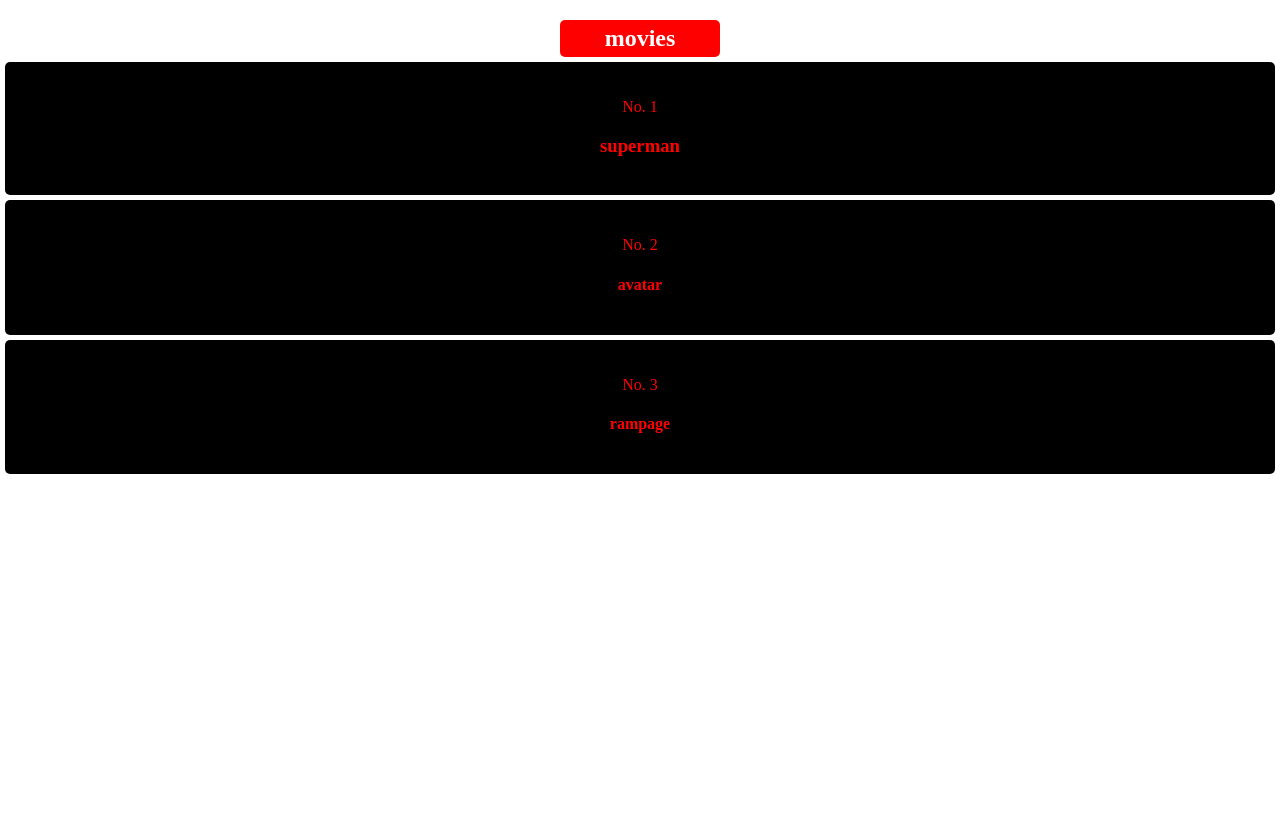
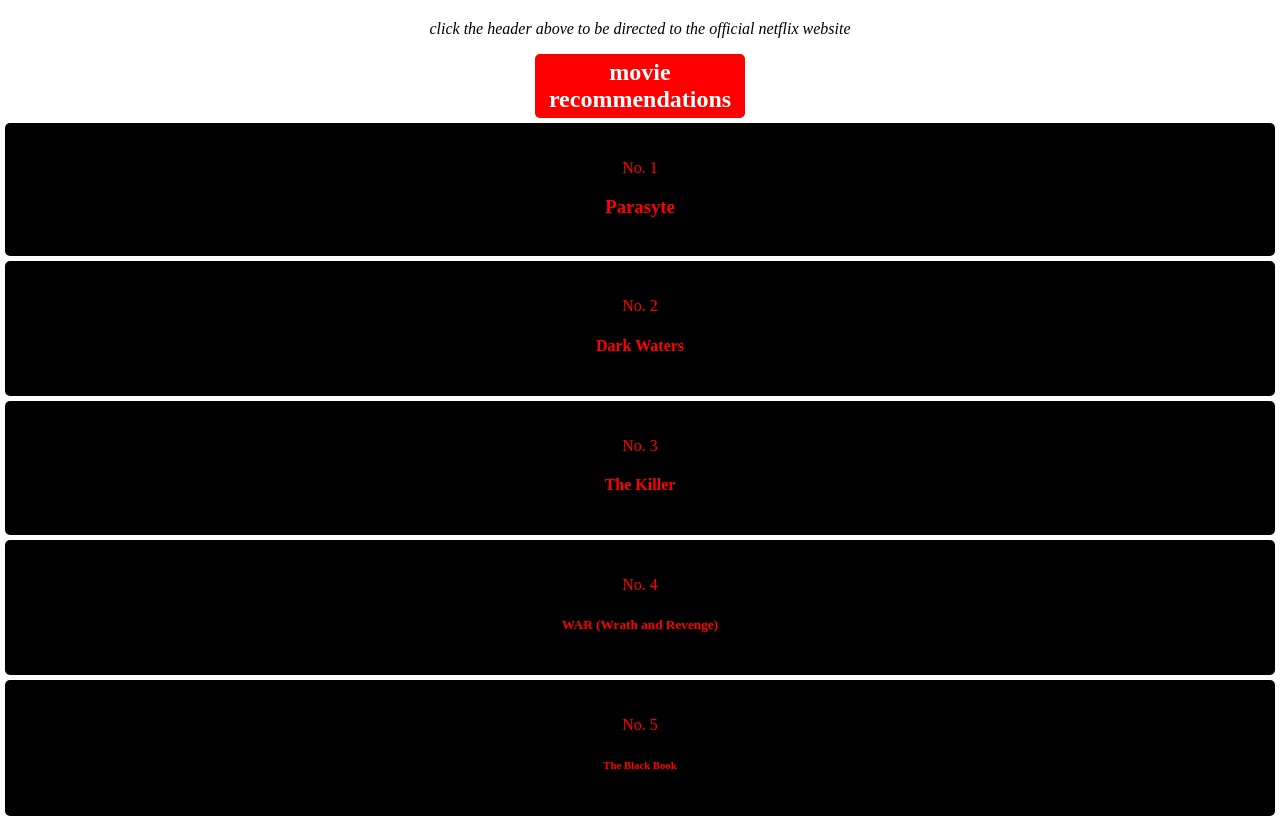
Before and after one commit to eazyxchange/movie-site, a plain HTML site: page index.html in a window 1280 px wide. Shown: the part 60-881 px from the top of the page. Before the commit the page ends 800 px from the top, so only its background shows below. Drawn offline with Linux system fonts and the light colour scheme.

Commit message:
list update

```diff
--- a/index.html
+++ b/index.html
@@ -10,21 +10,33 @@
 </head>
 
 <body>
+    <div class="h1">
     <h1>
         <a href="https://www.netflix.com" target="_blank">NETFLIX</a>
     </h1>
-    <h2>movies</h2>
+    <p id="note">click the header above to be directed to the official netflix website</p>
+</div>
+    <h2>movie recommendations
+    </h2>
 <div id="a">
 <p>No. 1</p>
-<h3>superman</h3>
+<h3>Parasyte</h3>
 </div>
 <div id="b">
     <p>No. 2</p>
-<h4>avatar</h4>
+<h4>Dark Waters</h4>
 </div>
 <div id="c">
     <p>No. 3</p>
-    <h4>rampage</h4>
+    <h4>The Killer</h4>
+</div>
+<div id="d">
+<p>No. 4</p>
+<h5>WAR (Wrath and Revenge)</h5>
+</div>
+<div id="e">
+<p>No. 5</p>
+<h6>The Black Book</h6>
 </div>
 </body>
 
--- a/netflix.css
+++ b/netflix.css
@@ -1,8 +1,19 @@
+.h1{
+
+}
+
 h1 a {
     color: red;
-    margin-top: 5px;
-    margin-bottom: 5px;
+    margin-top: 10px;
+    margin-bottom: 0;
+    padding-top: 5px;
 
+
+}
+#note{
+    font-style: italic;
+    padding: 0;
+    margin-top: 0;
 }
 
 h2 {
@@ -11,7 +22,7 @@
     padding: 5px;
     border-radius: 5px;
 
-    width: 150px;
+    width: 200px;
     margin: 5px auto;
 }
 
@@ -38,6 +49,23 @@
     margin: 5px;
 
 }
+
+#d{
+    padding: 20px;
+    border-radius: 5px;
+    background-color: black;
+    color: red;
+    margin: 5px;
+}
+
+#e{
+    padding: 20px;
+    border-radius: 5px;
+    background-color: black;
+    color: red;
+    margin: 5px;
+
+}
 body {
     margin: auto;
     text-align: center;
```
